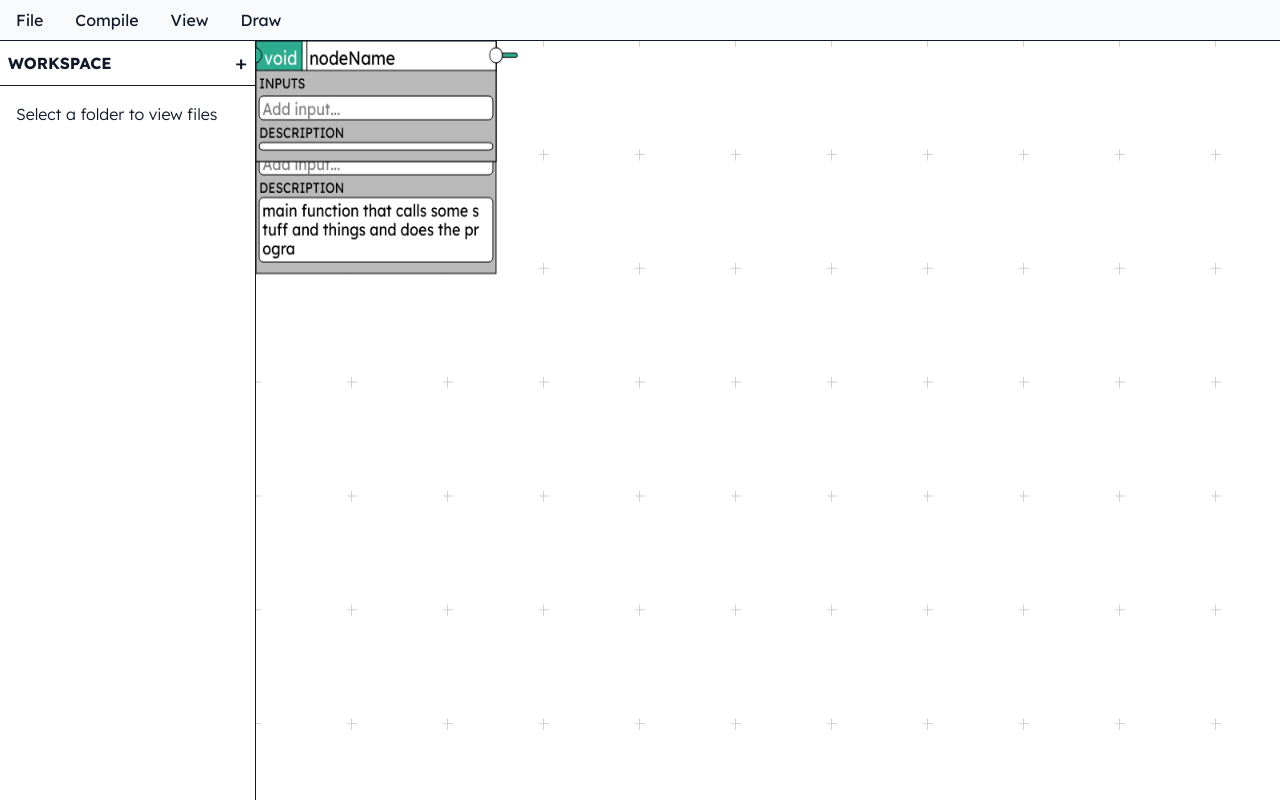
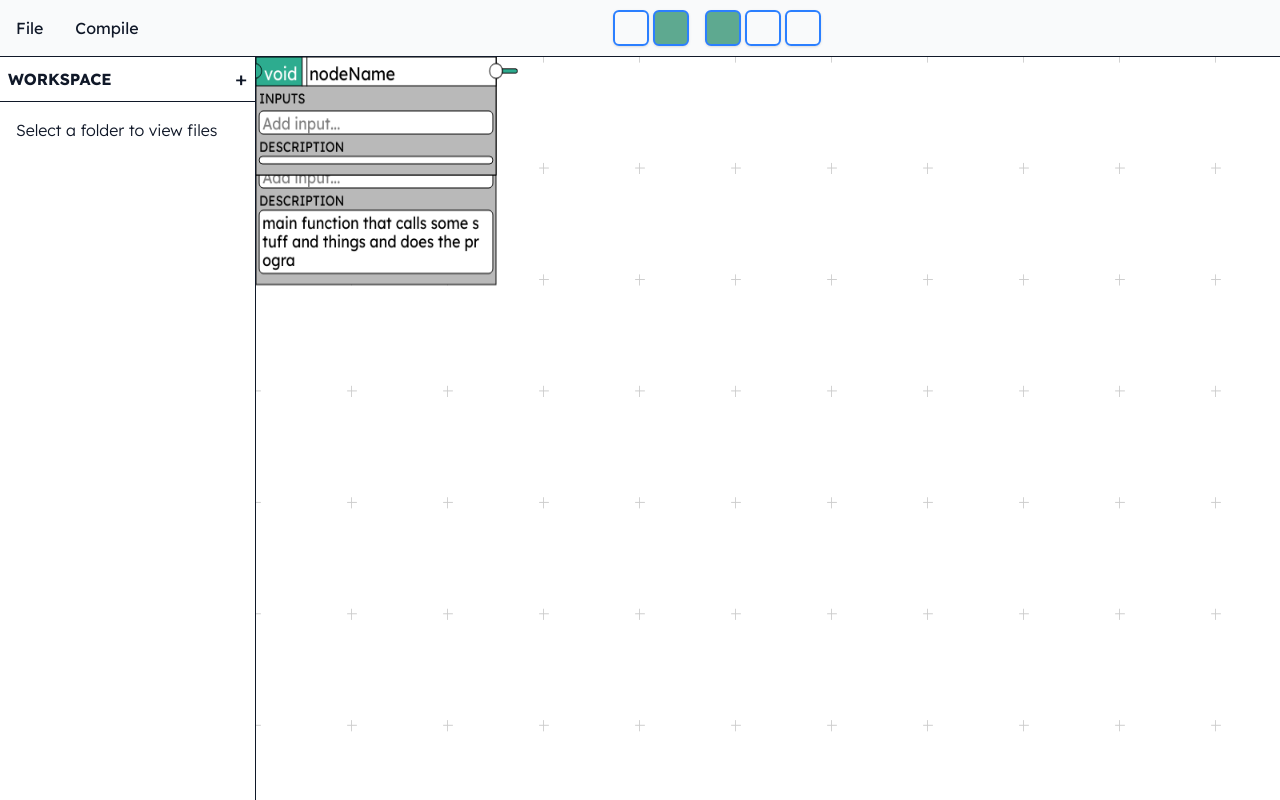
Before and after one commit to multiii/GraphToCode, a Next.js app in the folder my-app/: page /editor in a window 1280 px wide. Built offline with nearby package versions, Linux system fonts and the light colour scheme.

Commit message:
Tgwkme4jguieb5yfgy45u3bgtf34y8gbf43y8ghfbgy3y3igfi35fg

```diff
--- a/my-app/app/editor/page.js
+++ b/my-app/app/editor/page.js
@@ -7,8 +7,6 @@ const FileExplorerIDE = () => {
   const [key, setKey] = useState(0);
   const [fileMenuOpen, setFileMenuOpen] = useState(false);
   const [compileMenuOpen, setCompileMenuOpen] = useState(false);
-  const [viewMenuOpen, setViewMenuOpen] = useState(false);
-  const [drawMenuOpen, setDrawMenuOpen] = useState(false);
   const [folderStructure, setFolderStructure] = useState({
     name: 'WORKSPACE',
     type: 'folder',
@@ -17,38 +15,75 @@ const FileExplorerIDE = () => {
   });
   const [selectedFile, setSelectedFile] = useState(null);
   const [fileInputRef] = useState(React.createRef());
-  const hasRun = useRef(false);
-  const state = {
+
+  const [state, setState] = useState({
     mode: "mouse",
     view: "file"
-  };
+  });
+
+  const [headerCN, setHeaderCN] = useState("p-4 border-2 border-blue-500 text-white rounded-md shadow-sm transition-colors");
+  const [fileCN, setFileCN] = useState("p-4 border-2 border-blue-500 text-white rounded-md shadow-sm transition-colors bg-[#5ea990]");
+
+  const [mouseCN, setMouseCN] = useState("p-4 border-2 border-blue-500 text-white rounded-md shadow-sm transition-colors bg-[#5ea990]");
+  const [addCN, setAddCN] = useState("p-4 border-2 border-blue-500 text-white rounded-md shadow-sm transition-colors");
+  const [connectCN, setConnectCN] = useState("p-4 border-2 border-blue-500 text-white rounded-md shadow-sm transition-colors");
+
+  const onHeaderClick = () => {
+    console.log(0, state.view)
+    if (state.view == "file") {
+      setState({mode: state.mode, view: "header"})
+      console.log(0, state.view)
+      setHeaderCN("p-4 border-2 border-blue-500 text-white rounded-md shadow-sm transition-colors bg-[#5ea990]")
+      setFileCN("p-4 border-2 border-blue-500 text-white rounded-md shadow-sm transition-colors")
+    }
+  }
+
+  const onFileClick = () => {
+    console.log(1, state.view)
+    if (state.view == "header") {
+      setState({mode: state.mode, view: "file"})
+      setHeaderCN("p-4 border-2 border-blue-500 text-white rounded-md shadow-sm transition-colors")
+      setFileCN("p-4 border-2 border-blue-500 text-white rounded-md shadow-sm transition-colors bg-[#5ea990]")
+    }
+  }
+
+  //
+
+  const onMouseClick = () => {
+    if (state.mode == "add" || state.mode == "connect") {
+      setState({view: state.view, mode: "mouse"})
+      setMouseCN("p-4 border-2 border-blue-500 text-white rounded-md shadow-sm transition-colors bg-[#5ea990]")
+      setAddCN("p-4 border-2 border-blue-500 text-white rounded-md shadow-sm transition-colors")
+      setConnectCN("p-4 border-2 border-blue-500 text-white rounded-md shadow-sm transition-colors")
+    }
+  }
+
+  const onAddClick = () => {
+    if (state.mode == "mouse" || state.mode == "connect") {
+      setState({view: state.view, mode: "add"})
+      setAddCN("p-4 border-2 border-blue-500 text-white rounded-md shadow-sm transition-colors bg-[#5ea990]")
+      setMouseCN("p-4 border-2 border-blue-500 text-white rounded-md shadow-sm transition-colors")
+      setConnectCN("p-4 border-2 border-blue-500 text-white rounded-md shadow-sm transition-colors")
+    }
+  }
+
+  const onConnectClick = () => {
+    if (state.mode == "add" || state.mode == "mouse") {
+      setState({view: state.view, mode: "connect"})
+      setConnectCN("p-4 border-2 border-blue-500 text-white rounded-md shadow-sm transition-colors bg-[#5ea990]")
+      setAddCN("p-4 border-2 border-blue-500 text-white rounded-md shadow-sm transition-colors")
+      setMouseCN("p-4 border-2 border-blue-500 text-white rounded-md shadow-sm transition-colors")
+    }
+  }
 
   const toggleFileMenu = () => {
     setFileMenuOpen(!fileMenuOpen);
     if (compileMenuOpen) setCompileMenuOpen(false);
-    if (drawMenuOpen) setDrawMenuOpen(false);
-    if (viewMenuOpen) setViewMenuOpen(false);
   };
 
   const toggleCompileMenu = () => {
     setCompileMenuOpen(!compileMenuOpen);
     if (fileMenuOpen) setFileMenuOpen(false);
-    if (drawMenuOpen) setDrawMenuOpen(false);
-    if (viewMenuOpen) setViewMenuOpen(false);
-  };
-
-  const toggleViewMenu = () => {
-    setViewMenuOpen(!viewMenuOpen);
-    if (fileMenuOpen) setFileMenuOpen(false);
-    if (compileMenuOpen) setCompileMenuOpen(false);
-    if (drawMenuOpen) setDrawMenuOpen(false);
-  };
-
-  const toggleDrawMenu = () => {
-    setDrawMenuOpen(!drawMenuOpen);
-    if (compileMenuOpen) setCompileMenuOpen(false);
-    if (fileMenuOpen) setFileMenuOpen(false);
-    if (viewMenuOpen) setViewMenuOpen(false);
   };
 
   const openFileExplorer = () => {
@@ -68,7 +103,7 @@ const FileExplorerIDE = () => {
       folder = folder.children[indices[i]];
     }
 
-    folder.children[folder.children.length] = {name: "test.pdf", type: "file"};
+    folder.children[folder.children.length] = {name: "Untitled.hpp", type: "file"};
     setFolderStructure(folderStructure);
     setKey(key + 1);
   }
@@ -220,9 +255,6 @@ const FileExplorerIDE = () => {
   };
 
   useEffect(() => {
-    if (hasRun.current) return;
-    hasRun.current = true;
-
     const handleKeyDown = (event) => {
       if (event.key === 'Delete') {
         deleteFile();
@@ -250,7 +282,7 @@ const FileExplorerIDE = () => {
       />
 
       {/* Top Menu Bar */}
-      <div className="flex border-b">
+      <div className="flex border-b py-2">
         <div className="relative">
           <button
             className="px-4 py-2 hover:bg-gray-200 text-gray-900"
@@ -287,44 +319,22 @@ const FileExplorerIDE = () => {
             </div>
           )}
         </div>
-        <div className="relative">
-          <button
-            className="px-4 py-2 hover:bg-gray-200 text-gray-900"
-            onClick={toggleViewMenu}
-          >
-            View
+        {/* Blue Buttons in the middle */}
+        <div className="flex-1 flex items-center justify-center gap-4">
+          <div className="flex gap-1">
+            <button className={headerCN} onClick={onHeaderClick}>
             </button>
-          {viewMenuOpen && (
-            <div className="absolute top-full left-0 bg-white shadow-md border z-10 w-48">
-              <button className="w-full text-left px-4 py-2 hover:bg-gray-100 text-gray-900">
-                File View
-              </button>
-              <button className="w-full text-left px-4 py-2 hover:bg-gray-100 text-gray-900">
-                Header View
+            <button className={fileCN} onClick={onFileClick}>
             </button>
           </div>
-          )}
-        </div>
-        <div className="relative">
-          <button
-            className="px-4 py-2 hover:bg-gray-200 text-gray-900"
-            onClick={toggleDrawMenu}
-          >
-            Draw
+          <div className="flex gap-1">
+            <button className={mouseCN} onClick={onMouseClick}>
             </button>
-          {drawMenuOpen && (
-            <div className="absolute top-full left-0 bg-white shadow-md border z-10 w-48">
-              <button onClick={() => {state.mode = "mouse"}} className="w-full text-left px-4 py-2 hover:bg-gray-100 text-gray-900">
-                Mouse
+            <button className={addCN}  onClick={onAddClick}>
             </button>
-              <button onClick={() => {state.mode = "add"}} className="w-full text-left px-4 py-2 hover:bg-gray-100 text-gray-900">
-                Add Node
-              </button>
-              <button onClick={() => {state.mode = "connect"}} className="w-full text-left px-4 py-2 hover:bg-gray-100 text-gray-900">
-                Add Connector
+            <button className={connectCN}  onClick={onConnectClick}>
             </button>
           </div>
-          )}
         </div>
       </div>
 
```
Lines whose indentation alone changed are shown as unchanged.
